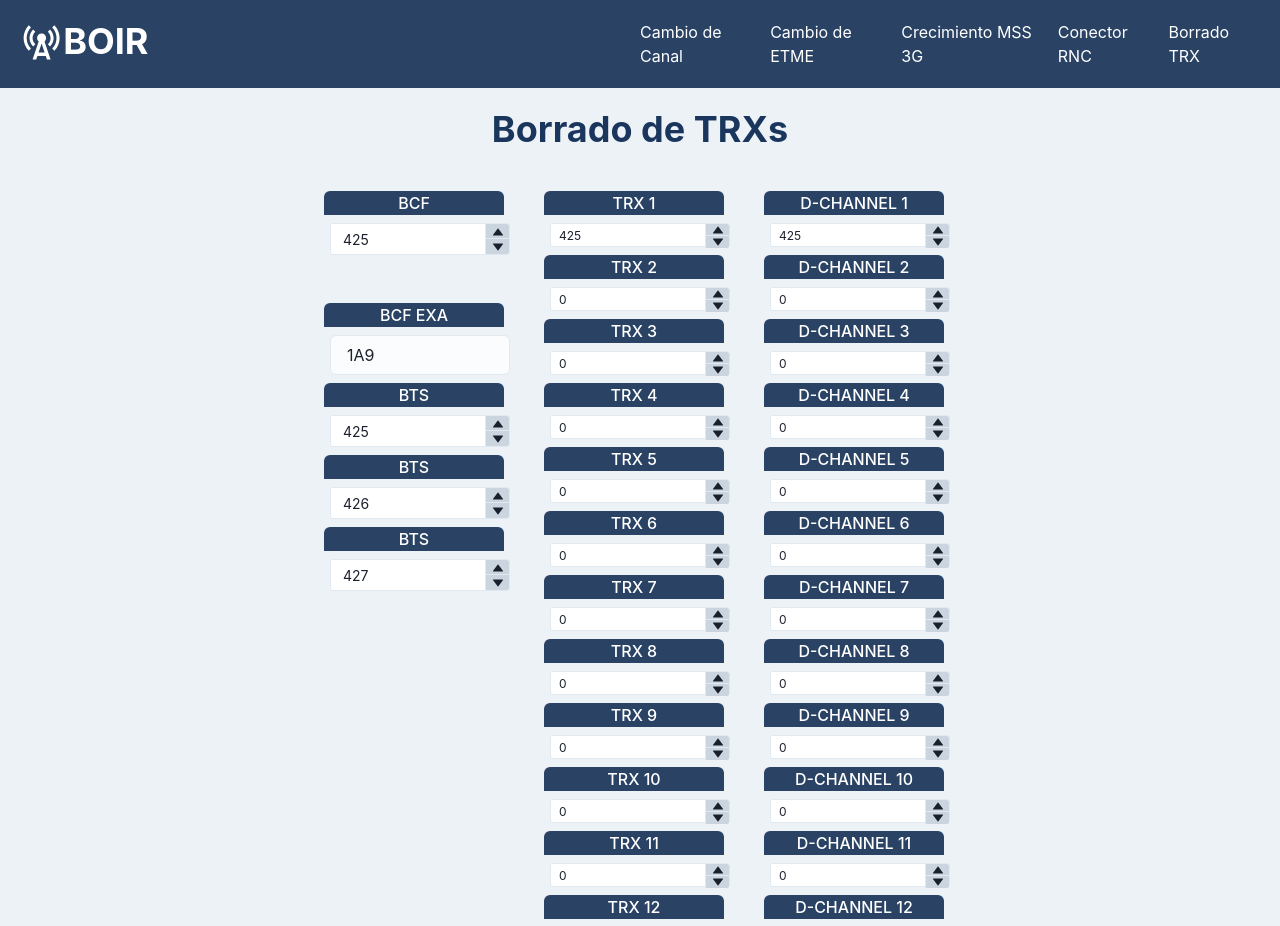
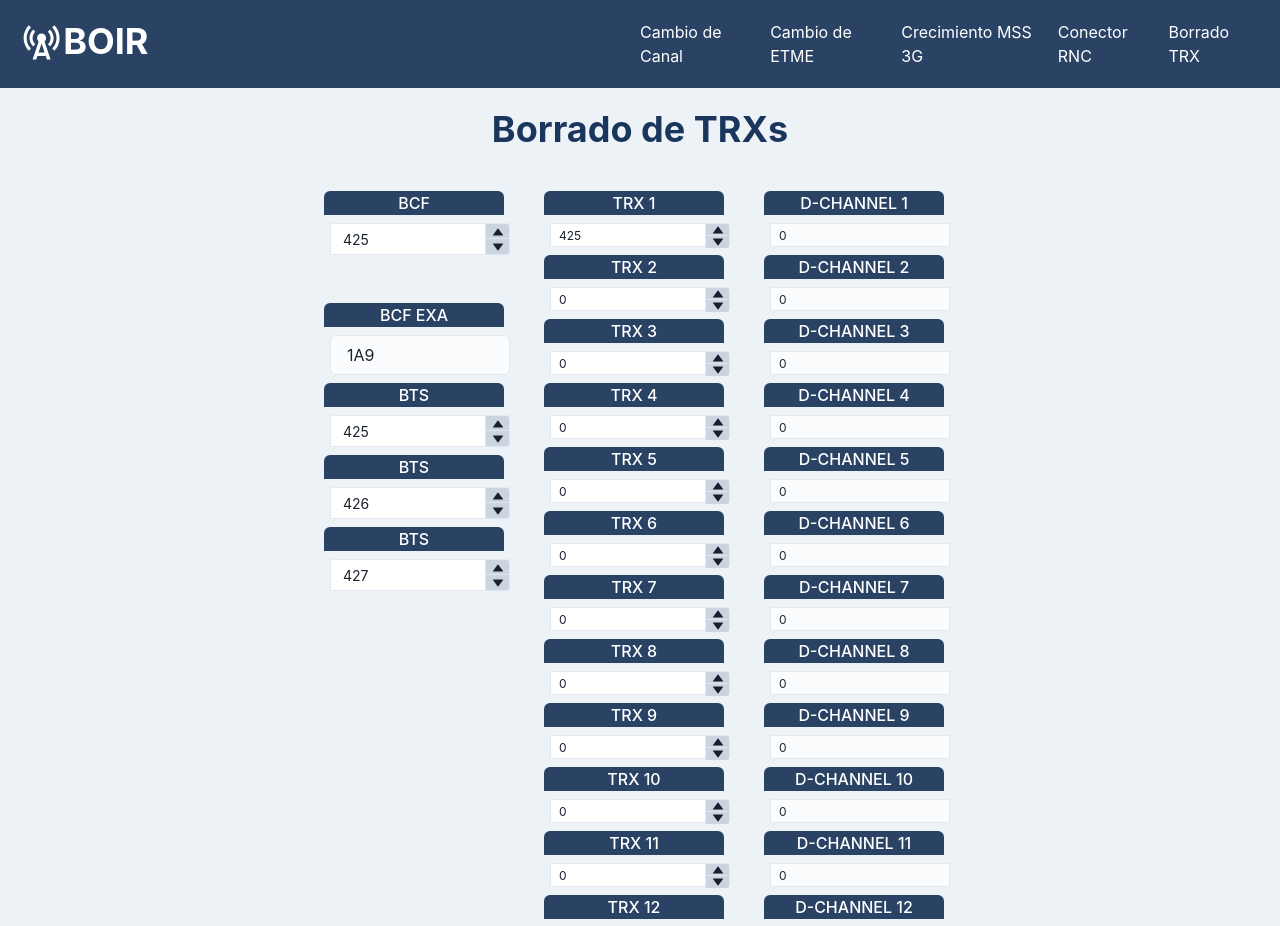
Before and after one commit to sami1793/cambio-frecuencia, a React (Vite) app: page /TRXDelete in a window 1280 px wide. Shown: the top 926 px of the page. Built offline with nearby package versions, Linux system fonts and the light colour scheme.

Commit message:
Se dejan listos todos los inputs

```diff
--- a/src/components/TRXDelete/InputTRXDeleteSection.jsx
+++ b/src/components/TRXDelete/InputTRXDeleteSection.jsx
@@ -11,7 +11,10 @@ import {
 } from "@chakra-ui/react";
 import { Input as InputChakra } from "../input/Input";
 
-export const InputTRXDeleteSection = ({ values, setValues }) => {
+export const InputTRXDeleteSection = ({ values, setValues, handleChange }) => {
+  const toEXA = (num) => {
+    return Number(num).toString(16).toLocaleUpperCase();
+  };
   const setBcfBts = (numberInput) => {
     setValues({
       ...values,
@@ -19,9 +22,42 @@ export const InputTRXDeleteSection = ({ values, setValues }) => {
       bts1: numberInput,
       bts2: Number(numberInput) + 1,
       bts3: Number(numberInput) + 2,
+      bcfexa: toEXA(values.bcf),
       trx1: numberInput,
+      dch1: toEXA(values.bcf) + 1,
+      dch2: toEXA(values.bcf) + 2,
+      dch3: toEXA(values.bcf) + 3,
+      dch4: toEXA(values.bcf) + 4,
+      dch5: toEXA(values.bcf) + 5,
+      dch6: toEXA(values.bcf) + 6,
+      dch7: toEXA(values.bcf) + 7,
+      dch8: toEXA(values.bcf) + 8,
+      dch9: toEXA(values.bcf) + 9,
+      dch10: toEXA(values.bcf) + "A",
+      dch11: toEXA(values.bcf) + "B",
+      dch12: toEXA(values.bcf) + "C",
     });
   };
+
+  const setDChannelBCF = (e) => {
+    setValues({
+      ...values,
+      bcfexa: e.target.value.toLocaleUpperCase(),
+      dch1: e.target.value.toLocaleUpperCase(),
+      dch2: e.target.value.toLocaleUpperCase(),
+      dch3: e.target.value.toLocaleUpperCase(),
+      dch4: e.target.value.toLocaleUpperCase(),
+      dch5: e.target.value.toLocaleUpperCase(),
+      dch6: e.target.value.toLocaleUpperCase(),
+      dch7: e.target.value.toLocaleUpperCase(),
+      dch8: e.target.value.toLocaleUpperCase(),
+      dch9: e.target.value.toLocaleUpperCase(),
+      dch10: e.target.value.toLocaleUpperCase(),
+      dch11: e.target.value.toLocaleUpperCase(),
+      dch12: e.target.value.toLocaleUpperCase(),
+    });
+  };
+
   return (
     <Box mb={10}>
       <Flex gap={10}>
@@ -47,9 +83,9 @@ export const InputTRXDeleteSection = ({ values, setValues }) => {
             <Input
               type="text"
               name="bcfexa"
-              value={Number(values.bcf).toString(16).toLocaleUpperCase()}
+              value={values.bcfexa}
               bg="whiteAlpha.800"
-              //   onChange={}
+              onChange={setDChannelBCF}
             />
           </InputChakra>
 
@@ -276,172 +312,124 @@ export const InputTRXDeleteSection = ({ values, setValues }) => {
         {/* ------D-CHANNEL------- */}
         <VStack>
           <InputChakra labelName={`D-CHANNEL 1`}>
-            <NumberInput
-              value={values.trx1}
-              min={1}
+            <Input
+              type="text"
+              name="dch1"
+              value={values.dch1}
+              bg="whiteAlpha.800"
               size="xs"
-              onChange={(number) => setValues({ ...values, trx1: number })}
-            >
-              <NumberInputField bg={"white"} />
-              <NumberInputStepper>
-                <NumberIncrementStepper bg={"gray.300"} />
-                <NumberDecrementStepper bg={"gray.300"} />
-              </NumberInputStepper>
-            </NumberInput>
+              onChange={setDChannelBCF}
+            />
           </InputChakra>
           <InputChakra labelName={`D-CHANNEL 2`}>
-            <NumberInput
-              value={values.trx2}
-              min={1}
+            <Input
+              type="text"
+              name="dch2"
+              value={values.dch2}
+              bg="whiteAlpha.800"
               size="xs"
-              onChange={(number) => setValues({ ...values, trx2: number })}
-            >
-              <NumberInputField bg={"white"} />
-              <NumberInputStepper>
-                <NumberIncrementStepper bg={"gray.300"} />
-                <NumberDecrementStepper bg={"gray.300"} />
-              </NumberInputStepper>
-            </NumberInput>
+              onChange={handleChange}
+            />
           </InputChakra>
           <InputChakra labelName={`D-CHANNEL 3`}>
-            <NumberInput
-              value={values.trx3}
-              min={1}
+            <Input
+              type="text"
+              name="dch3"
+              value={values.dch3}
+              bg="whiteAlpha.800"
               size="xs"
-              onChange={(number) => setValues({ ...values, trx3: number })}
-            >
-              <NumberInputField bg={"white"} />
-              <NumberInputStepper>
-                <NumberIncrementStepper bg={"gray.300"} />
-                <NumberDecrementStepper bg={"gray.300"} />
-              </NumberInputStepper>
-            </NumberInput>
+              onChange={handleChange}
+            />
           </InputChakra>
           <InputChakra labelName={`D-CHANNEL 4`}>
-            <NumberInput
-              value={values.trx4}
-              min={1}
+            <Input
+              type="text"
+              name="dch4"
+              value={values.dch4}
+              bg="whiteAlpha.800"
               size="xs"
-              onChange={(number) => setValues({ ...values, trx4: number })}
-            >
-              <NumberInputField bg={"white"} />
-              <NumberInputStepper>
-                <NumberIncrementStepper bg={"gray.300"} />
-                <NumberDecrementStepper bg={"gray.300"} />
-              </NumberInputStepper>
-            </NumberInput>
+              onChange={handleChange}
+            />
           </InputChakra>
           <InputChakra labelName={`D-CHANNEL 5`}>
-            <NumberInput
-              value={values.trx5}
-              min={1}
+            <Input
+              type="text"
+              name="dch5"
+              value={values.dch5}
+              bg="whiteAlpha.800"
               size="xs"
-              onChange={(number) => setValues({ ...values, trx5: number })}
-            >
-              <NumberInputField bg={"white"} />
-              <NumberInputStepper>
-                <NumberIncrementStepper bg={"gray.300"} />
-                <NumberDecrementStepper bg={"gray.300"} />
-              </NumberInputStepper>
-            </NumberInput>
+              onChange={handleChange}
+            />
           </InputChakra>
           <InputChakra labelName={`D-CHANNEL 6`}>
-            <NumberInput
-              value={values.trx6}
-              min={1}
+            <Input
+              type="text"
+              name="dch6"
+              value={values.dch6}
+              bg="whiteAlpha.800"
               size="xs"
-              onChange={(number) => setValues({ ...values, trx6: number })}
-            >
-              <NumberInputField bg={"white"} />
-              <NumberInputStepper>
-                <NumberIncrementStepper bg={"gray.300"} />
-                <NumberDecrementStepper bg={"gray.300"} />
-              </NumberInputStepper>
-            </NumberInput>
+              onChange={handleChange}
+            />
           </InputChakra>
           <InputChakra labelName={`D-CHANNEL 7`}>
-            <NumberInput
-              value={values.trx7}
-              min={1}
+            <Input
+              type="text"
+              name="dch7"
+              value={values.dch7}
+              bg="whiteAlpha.800"
               size="xs"
-              onChange={(number) => setValues({ ...values, trx7: number })}
-            >
-              <NumberInputField bg={"white"} />
-              <NumberInputStepper>
-                <NumberIncrementStepper bg={"gray.300"} />
-                <NumberDecrementStepper bg={"gray.300"} />
-              </NumberInputStepper>
-            </NumberInput>
+              onChange={handleChange}
+            />
           </InputChakra>
           <InputChakra labelName={`D-CHANNEL 8`}>
-            <NumberInput
-              value={values.trx8}
-              min={1}
+            <Input
+              type="text"
+              name="dch8"
+              value={values.dch8}
+              bg="whiteAlpha.800"
               size="xs"
-              onChange={(number) => setValues({ ...values, trx8: number })}
-            >
-              <NumberInputField bg={"white"} />
-              <NumberInputStepper>
-                <NumberIncrementStepper bg={"gray.300"} />
-                <NumberDecrementStepper bg={"gray.300"} />
-              </NumberInputStepper>
-            </NumberInput>
+              onChange={handleChange}
+            />
           </InputChakra>
           <InputChakra labelName={`D-CHANNEL 9`}>
-            <NumberInput
-              value={values.trx9}
-              min={1}
+            <Input
+              type="text"
+              name="dch9"
+              value={values.dch9}
+              bg="whiteAlpha.800"
               size="xs"
-              onChange={(number) => setValues({ ...values, trx9: number })}
-            >
-              <NumberInputField bg={"white"} />
-              <NumberInputStepper>
-                <NumberIncrementStepper bg={"gray.300"} />
-                <NumberDecrementStepper bg={"gray.300"} />
-              </NumberInputStepper>
-            </NumberInput>
+              onChange={handleChange}
+            />
           </InputChakra>
           <InputChakra labelName={`D-CHANNEL 10`}>
-            <NumberInput
-              value={values.trx10}
-              min={1}
+            <Input
+              type="text"
+              name="dch10"
+              value={values.dch10}
+              bg="whiteAlpha.800"
               size="xs"
-              onChange={(number) => setValues({ ...values, trx10: number })}
-            >
-              <NumberInputField bg={"white"} />
-              <NumberInputStepper>
-                <NumberIncrementStepper bg={"gray.300"} />
-                <NumberDecrementStepper bg={"gray.300"} />
-              </NumberInputStepper>
-            </NumberInput>
+              onChange={handleChange}
+            />
           </InputChakra>
           <InputChakra labelName={`D-CHANNEL 11`}>
-            <NumberInput
-              value={values.trx11}
-              min={1}
+            <Input
+              type="text"
+              name="dch11"
+              value={values.dch11}
+              bg="whiteAlpha.800"
               size="xs"
-              onChange={(number) => setValues({ ...values, trx11: number })}
-            >
-              <NumberInputField bg={"white"} />
-              <NumberInputStepper>
-                <NumberIncrementStepper bg={"gray.300"} />
-                <NumberDecrementStepper bg={"gray.300"} />
-              </NumberInputStepper>
-            </NumberInput>
+              onChange={handleChange}
+            />
           </InputChakra>
           <InputChakra labelName={`D-CHANNEL 12`}>
-            <NumberInput
-              value={values.trx12}
-              min={1}
+            <Input
+              type="text"
+              name="dch12"
+              value={values.dch12}
+              bg="whiteAlpha.800"
               size="xs"
-              onChange={(number) => setValues({ ...values, trx12: number })}
-            >
-              <NumberInputField bg={"white"} />
-              <NumberInputStepper>
-                <NumberIncrementStepper bg={"gray.300"} />
-                <NumberDecrementStepper bg={"gray.300"} />
-              </NumberInputStepper>
-            </NumberInput>
+              onChange={handleChange}
+            />
           </InputChakra>
         </VStack>
       </Flex>
--- a/src/pages/TRXDelete.jsx
+++ b/src/pages/TRXDelete.jsx
@@ -21,14 +21,37 @@ export const TRXDelete = () => {
     trx10: "0",
     trx11: "0",
     trx12: "0",
+    dch1: "0",
+    dch2: "0",
+    dch3: "0",
+    dch4: "0",
+    dch5: "0",
+    dch6: "0",
+    dch7: "0",
+    dch8: "0",
+    dch9: "0",
+    dch10: "0",
+    dch11: "0",
+    dch12: "0",
   });
+  const handleChange = (e) => {
+    setValues({
+      ...values,
+      [e.target.name]: e.target.value,
+    });
+  };
+
   return (
     <Center bg="gray.100">
       <Flex direction="column">
         <Heading m={5} mb={10} alignSelf="center" color="blue.900">
           Borrado de TRXs
         </Heading>
-        <InputTRXDeleteSection values={values} setValues={setValues} />
+        <InputTRXDeleteSection
+          values={values}
+          setValues={setValues}
+          handleChange={handleChange}
+        />
       </Flex>
     </Center>
   );
```
